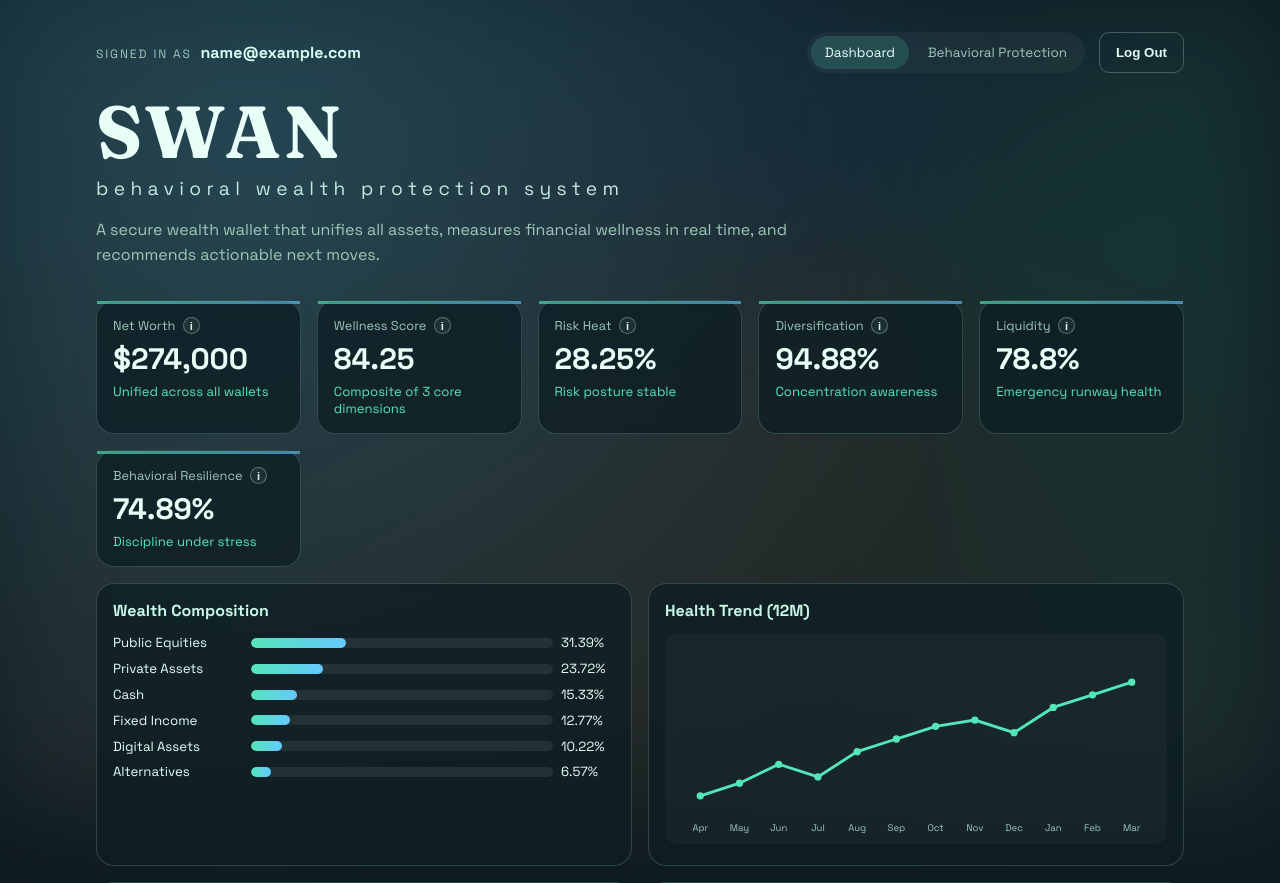
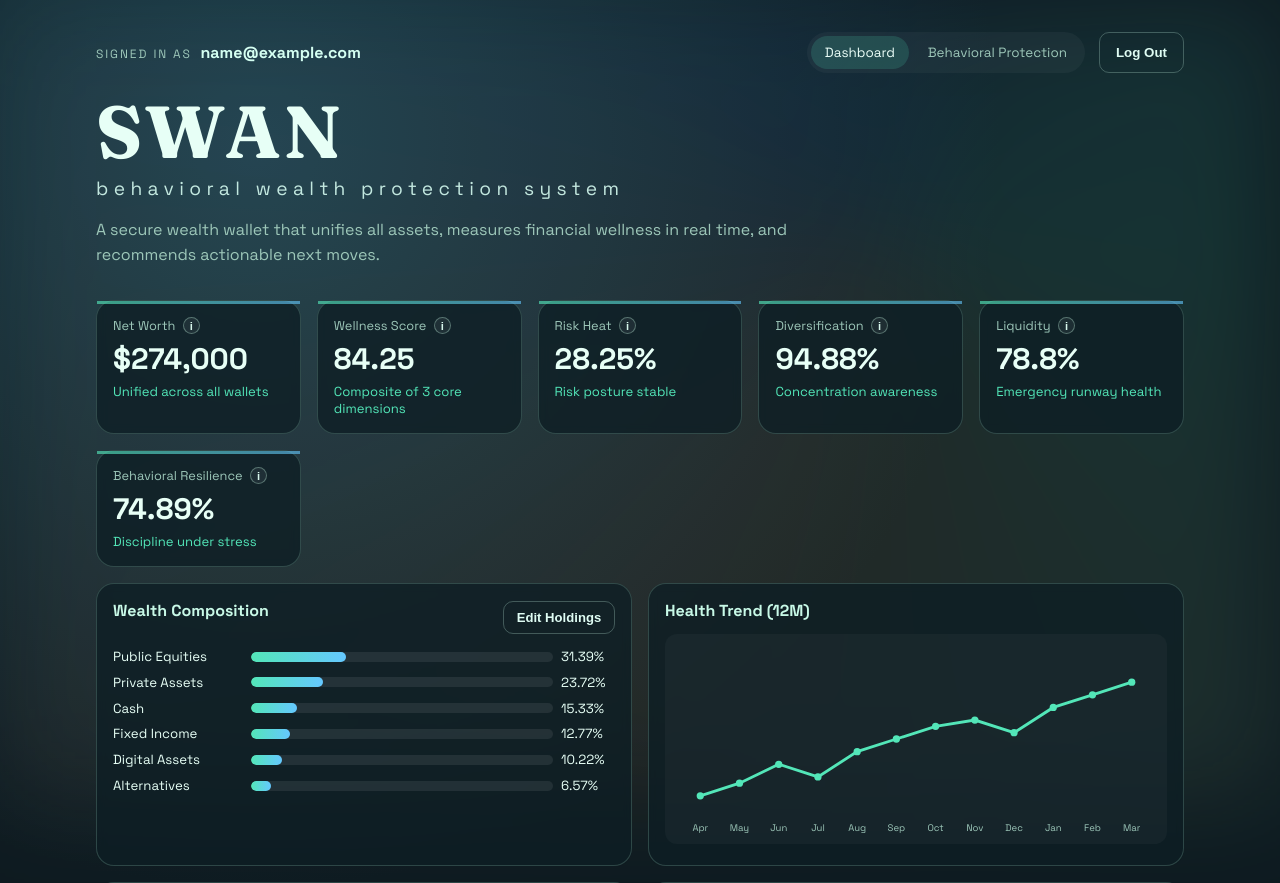
Before and after one commit to dr34m-steppin/Mochi-s-Wealth-Wellness-Hub, a FastAPI app: page / in a window 1280 px wide. Shown: the top 883 px of the page. Run offline with FastAPI, Linux system fonts and the light colour scheme; the visitor is signed in with stand-in values (Sample User, id 1); data comes from the database, SQL or seed files in the repository.

Commit message:
Add editable client wealth composition

```diff
--- a/wealth_wellness_hub/engine.py
+++ b/wealth_wellness_hub/engine.py
@@ -2,6 +2,7 @@ from __future__ import annotations
 
 from copy import deepcopy
 from datetime import datetime
+import json
 from statistics import mean
 from typing import Dict, List
 
@@ -42,6 +43,52 @@ MONTHLY_EXPENSE_BASE = 7200.0
 
 def _total_value(holdings: List[Dict]) -> float:
     return sum(item["value"] for item in holdings)
+
+
+def _scale_holdings_to_net_worth(holdings: List[Dict], target_total: float | None) -> List[Dict]:
+    if target_total is None:
+        return deepcopy(holdings)
+    current_total = _total_value(holdings)
+    if current_total <= 0:
+        return deepcopy(holdings)
+    ratio = target_total / current_total
+    scaled = deepcopy(holdings)
+    for holding in scaled:
+        holding["value"] = round(holding["value"] * ratio, 2)
+    return scaled
+
+
+def serialize_holdings(holdings: List[Dict]) -> str:
+    return json.dumps(holdings)
+
+
+def normalize_holdings(holdings: List[Dict] | None) -> List[Dict]:
+    if not holdings:
+        return deepcopy(DEFAULT_HOLDINGS)
+    normalized: List[Dict] = []
+    for holding in holdings:
+        normalized.append(
+            {
+                "name": str(holding["name"]),
+                "class": str(holding["class"]),
+                "value": round(float(holding["value"]), 2),
+                "liquidity_days": int(holding["liquidity_days"]),
+                "volatility": float(holding["volatility"]),
+            }
+        )
+    return normalized
+
+
+def deserialize_holdings(holdings_json: str | None) -> List[Dict] | None:
+    if not holdings_json:
+        return None
+    try:
+        parsed = json.loads(holdings_json)
+    except json.JSONDecodeError:
+        return None
+    if not isinstance(parsed, list):
+        return None
+    return normalize_holdings(parsed)
 
 
 def _allocation_by_class(holdings: List[Dict]) -> List[Dict]:
@@ -196,6 +243,17 @@ def build_dashboard_snapshot(holdings: List[Dict] | None = None, emergency_targe
     }
 
 
+def build_dashboard_snapshot_for_net_worth(total_net_worth: float | None, emergency_target: int = 6) -> Dict:
+    scaled_holdings = _scale_holdings_to_net_worth(DEFAULT_HOLDINGS, total_net_worth)
+    return build_dashboard_snapshot(scaled_holdings, emergency_target)
+
+
+def build_dashboard_snapshot_for_client(holdings: List[Dict] | None, total_net_worth: float | None, emergency_target: int = 6) -> Dict:
+    if holdings:
+        return build_dashboard_snapshot(normalize_holdings(holdings), emergency_target)
+    return build_dashboard_snapshot_for_net_worth(total_net_worth, emergency_target)
+
+
 def build_behavioral_snapshot() -> Dict:
     client_score = _behavioral_client_score()
     return {
@@ -311,8 +369,14 @@ def run_stress_test(rate_hike_pct: float, market_crash_pct: float, income_loss_m
     }
 
 
-def run_scenario(equity_shock_pct: float, crypto_shock_pct: float, monthly_contribution: float, emergency_target: int):
-    updated = deepcopy(DEFAULT_HOLDINGS)
+def run_scenario(
+    equity_shock_pct: float,
+    crypto_shock_pct: float,
+    monthly_contribution: float,
+    emergency_target: int,
+    total_net_worth: float | None = None,
+):
+    updated = _scale_holdings_to_net_worth(DEFAULT_HOLDINGS, total_net_worth)
 
     for h in updated:
         if h["class"] == "Public Equities":
--- a/wealth_wellness_hub/main.py
+++ b/wealth_wellness_hub/main.py
@@ -9,12 +9,15 @@ from starlette.middleware.sessions import SessionMiddleware
 from wealth_wellness_hub.db import get_connection, init_db
 from wealth_wellness_hub.engine import (
     build_behavioral_snapshot,
-    build_dashboard_snapshot,
+    build_dashboard_snapshot_for_client,
+    build_dashboard_snapshot_for_net_worth,
+    deserialize_holdings,
     evaluate_trade_intervention,
     run_scenario,
     run_stress_test,
+    serialize_holdings,
 )
-from wealth_wellness_hub.models import ScenarioInput, StressTestInput, TradeInterventionInput
+from wealth_wellness_hub.models import HoldingsInput, NetWorthInput, ScenarioInput, StressTestInput, TradeInterventionInput
 from wealth_wellness_hub.security import hash_password, verify_password
 
 BASE_DIR = Path(__file__).resolve().parent
@@ -32,6 +35,20 @@ def startup() -> None:
 
 def current_user_email(request: Request) -> str | None:
     return request.session.get("user_email")
+
+
+def current_user_row(request: Request):
+    user_email = current_user_email(request)
+    if not user_email:
+        return None
+    conn = get_connection()
+    try:
+        return conn.execute(
+            "SELECT id, email, total_net_worth, holdings_json FROM users WHERE email = ?",
+            (user_email,),
+        ).fetchone()
+    finally:
+        conn.close()
 
 
 def render_auth(request: Request, mode: str, error: str = ""):
@@ -141,20 +158,70 @@ def logout(request: Request):
 
 @app.get("/api/dashboard")
 def dashboard_data(request: Request):
-    if not current_user_email(request):
+    user = current_user_row(request)
+    if not user:
         return RedirectResponse("/login", status_code=303)
-    return build_dashboard_snapshot()
+    return build_dashboard_snapshot_for_client(
+        deserialize_holdings(user["holdings_json"]),
+        user["total_net_worth"],
+    )
 
 
 @app.post("/api/scenario")
 def scenario_data(request: Request, payload: ScenarioInput):
-    if not current_user_email(request):
+    user = current_user_row(request)
+    if not user:
         return RedirectResponse("/login", status_code=303)
+    saved_holdings = deserialize_holdings(user["holdings_json"])
+    total_net_worth = None if saved_holdings else user["total_net_worth"]
     return run_scenario(
         equity_shock_pct=payload.equity_shock_pct,
         crypto_shock_pct=payload.crypto_shock_pct,
         monthly_contribution=payload.monthly_contribution,
         emergency_target=payload.emergency_buffer_target_months,
+        total_net_worth=total_net_worth,
+    )
+
+
+@app.post("/api/client-profile/net-worth")
+def update_client_net_worth(request: Request, payload: NetWorthInput):
+    user = current_user_row(request)
+    if not user:
+        return RedirectResponse("/login", status_code=303)
+
+    conn = get_connection()
+    try:
+        conn.execute(
+            "UPDATE users SET total_net_worth = ? WHERE id = ?",
+            (payload.total_net_worth, user["id"]),
+        )
+        conn.commit()
+    finally:
+        conn.close()
+
+    return build_dashboard_snapshot_for_net_worth(payload.total_net_worth)
+
+
+@app.post("/api/client-profile/holdings")
+def update_client_holdings(request: Request, payload: HoldingsInput):
+    user = current_user_row(request)
+    if not user:
+        return RedirectResponse("/login", status_code=303)
+
+    serialized = serialize_holdings([holding.model_dump(by_alias=True) for holding in payload.holdings])
+    conn = get_connection()
+    try:
+        conn.execute(
+            "UPDATE users SET holdings_json = ?, total_net_worth = ? WHERE id = ?",
+            (serialized, sum(holding.value for holding in payload.holdings), user["id"]),
+        )
+        conn.commit()
+    finally:
+        conn.close()
+
+    return build_dashboard_snapshot_for_client(
+        deserialize_holdings(serialized),
+        None,
     )
 
 
--- a/wealth_wellness_hub/static/app.js
+++ b/wealth_wellness_hub/static/app.js
@@ -4,6 +4,10 @@ const recommendations = document.getElementById("recommendations");
 const trendSvg = document.getElementById("trend");
 const form = document.getElementById("scenarioForm");
 const scenarioNote = document.getElementById("scenarioNote");
+const compositionEditor = document.getElementById("compositionEditor");
+const editCompositionButton = document.getElementById("editCompositionButton");
+
+let latestDashboard = null;
 
 const metricMeta = {
   "Net Worth": {
@@ -86,6 +90,58 @@ function renderAllocation(allocation) {
   `).join("");
 }
 
+function renderCompositionEditor(holdings) {
+  if (!compositionEditor || !holdings) {
+    return;
+  }
+  compositionEditor.innerHTML = `
+    <form id="compositionForm" class="composition-form">
+      ${holdings.map((holding, index) => `
+        <div class="composition-row">
+          <div>
+            <div class="composition-name">${holding.name}</div>
+            <div class="composition-class">${holding.class}</div>
+          </div>
+          <label>
+            <span>Value (SGD)</span>
+            <input type="number" name="value-${index}" value="${Math.round(holding.value)}" min="0" step="100" class="text-input composition-input" />
+          </label>
+        </div>
+      `).join("")}
+      <div class="composition-actions">
+        <button type="submit">Save Holdings</button>
+        <button type="button" class="ghost-button" id="cancelCompositionButton">Cancel</button>
+      </div>
+    </form>
+  `;
+
+  const formNode = document.getElementById("compositionForm");
+  const cancelButton = document.getElementById("cancelCompositionButton");
+
+  cancelButton.addEventListener("click", () => {
+    compositionEditor.classList.add("is-hidden");
+  });
+
+  formNode.addEventListener("submit", async (event) => {
+    event.preventDefault();
+    const payload = {
+      holdings: holdings.map((holding, index) => ({
+        ...holding,
+        value: Number(formNode.elements[`value-${index}`].value),
+      })),
+    };
+
+    const response = await fetch("/api/client-profile/holdings", {
+      method: "POST",
+      headers: { "Content-Type": "application/json" },
+      body: JSON.stringify(payload),
+    });
+    const data = await response.json();
+    compositionEditor.classList.add("is-hidden");
+    renderAll(data);
+  });
+}
+
 function renderTrend(timeline) {
   const width = 500;
   const height = 220;
@@ -127,8 +183,10 @@ async function loadDashboard() {
 }
 
 function renderAll(data) {
+  latestDashboard = data;
   renderMetrics(data.overview);
   renderAllocation(data.allocation);
+  renderCompositionEditor(data.holdings);
   renderTrend(data.timeline);
   renderRecs(data.recommendations);
   if (data.scenario?.note) {
@@ -172,3 +230,15 @@ form.addEventListener("submit", async (e) => {
 
 bindSliders();
 loadDashboard();
+
+if (editCompositionButton) {
+  editCompositionButton.addEventListener("click", () => {
+    if (!latestDashboard?.holdings) {
+      return;
+    }
+    compositionEditor.classList.toggle("is-hidden");
+    if (!compositionEditor.classList.contains("is-hidden")) {
+      renderCompositionEditor(latestDashboard.holdings);
+    }
+  });
+}
--- a/wealth_wellness_hub/static/styles.css
+++ b/wealth_wellness_hub/static/styles.css
@@ -276,6 +276,19 @@ h1 {
   padding: 1rem;
 }
 
+.panel-head {
+  display: flex;
+  justify-content: space-between;
+  align-items: center;
+  gap: 1rem;
+  margin-bottom: 0.85rem;
+}
+
+.panel-button {
+  padding: 0.5rem 0.8rem;
+  font-size: 0.82rem;
+}
+
 h2 {
   margin: 0 0 0.85rem;
   font-size: 1rem;
--- a/wealth_wellness_hub/templates/index.html
+++ b/wealth_wellness_hub/templates/index.html
@@ -39,7 +39,11 @@
 
     <section class="grid two">
       <article class="panel">
-        <h2>Wealth Composition</h2>
+        <div class="panel-head">
+          <h2>Wealth Composition</h2>
+          <button type="button" id="editCompositionButton" class="ghost-button panel-button">Edit Holdings</button>
+        </div>
+        <div id="compositionEditor" class="composition-editor is-hidden"></div>
         <div id="allocationBars" class="bars"></div>
       </article>
       <article class="panel">
```
Also changed, not shown: other parts of wealth_wellness_hub/static/styles.css (+60 -0 lines), wealth_wellness_hub/db.py (+7 -0 lines), wealth_wellness_hub/models.py (+18 -0 lines).
